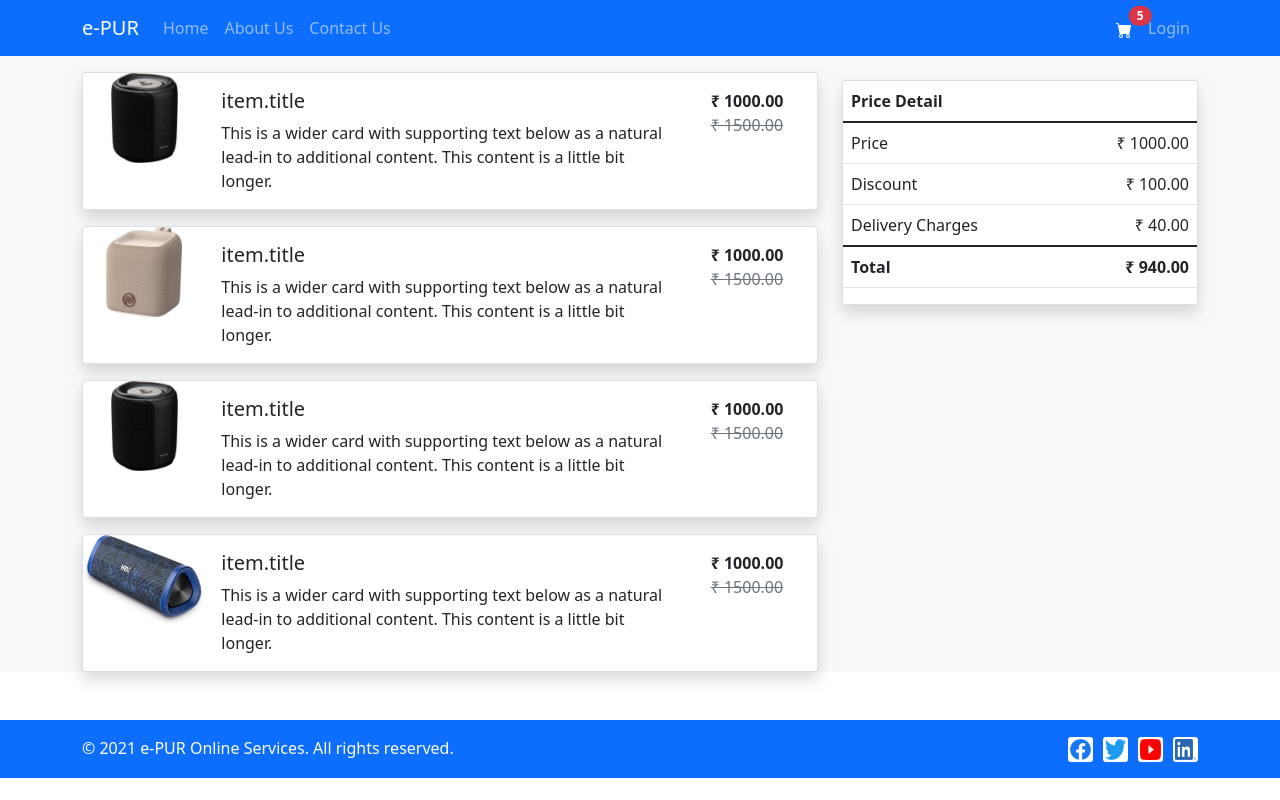
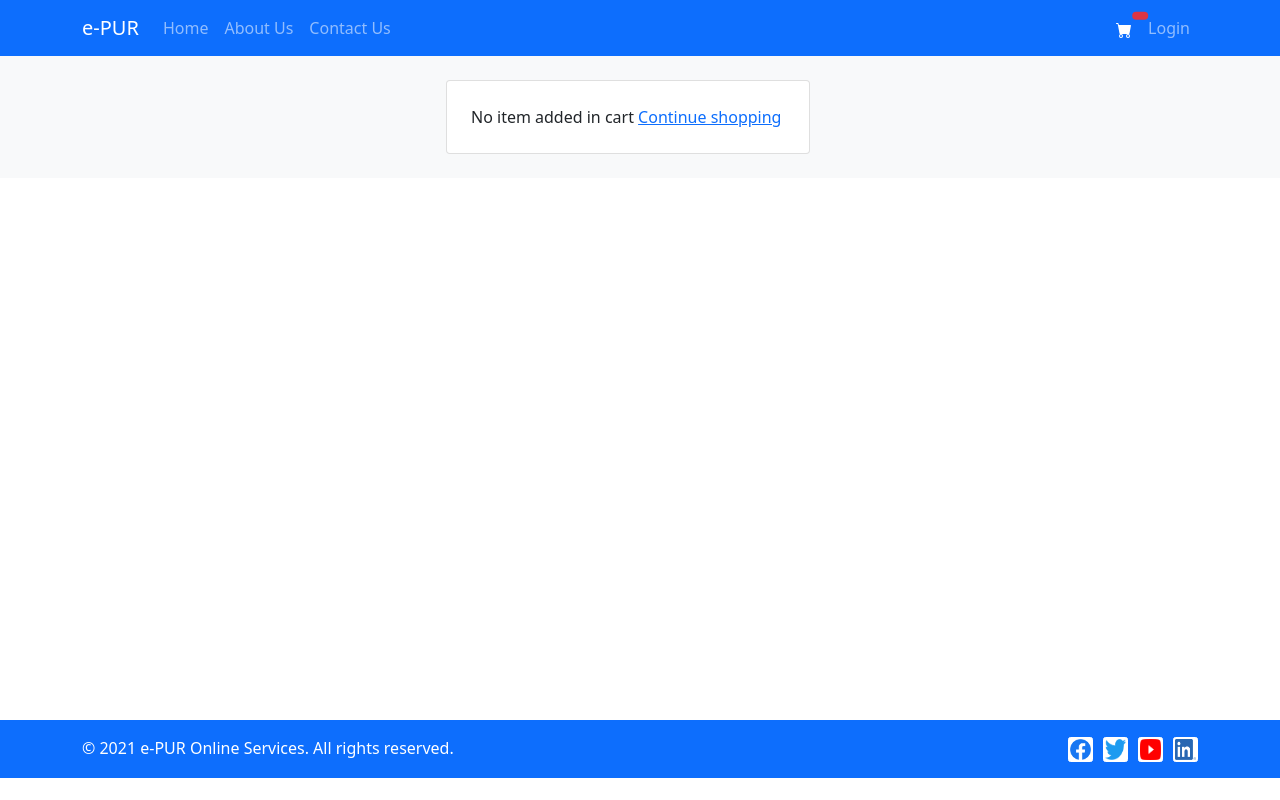
Before and after one commit to manishsk99/ReactJS, a React (Create React App) app: page /cart in a window 1280 px wide. Built offline with nearby package versions, Linux system fonts and the light colour scheme.

Commit message:
Cart functionality

```diff
--- a/package.json
+++ b/package.json
@@ -13,6 +13,7 @@
     "react-icons": "^4.3.1",
     "react-router-dom": "^6.0.2",
     "react-scripts": "4.0.3",
+    "react-toastify": "^8.1.0",
     "web-vitals": "^1.1.2"
   },
   "scripts": {
--- a/src/App.js
+++ b/src/App.js
@@ -1,7 +1,8 @@
 import { BrowserRouter, Routes, Route } from 'react-router-dom';
-import { useState, useEffect } from 'react';
+import { useState, useEffect, createContext } from 'react';
 import './App.css';
 import 'bootstrap/dist/css/bootstrap.min.css';
+import 'react-toastify/dist/ReactToastify.css';
 import './components/basic/Basic.css';
 import Header from './components/basic/Header';
 import Home from './components/basic/Home';
@@ -20,14 +21,20 @@ import MyProfile from './components/basic/MyProfile';
 import AddItem from './components/ecom/AddItem';
 import Transactions from './components/payment/Transactions';
 import AccountHome from './components/basic/AccountHome';
+import ItemDetail from './components/ecom/ItemDetail';
+import { ToastContainer } from 'react-toastify';
+
+export const HeaderContext = createContext();
 
 function App() {
   let [localData, setLocalData] = useState({});
+  let [cartItemCount, setCartItemCount] = useState(0);
   useEffect(() => {
     let localDataTemp = {};
     localDataTemp["is_logged_In"] = localStorage.getItem("is_logged_In");
     localDataTemp["user_data"] = localStorage.getItem("user_data");
     setLocalData(localDataTemp);
+    updateCartItemCount();
   }, []);
 
   function updateLocalData(localStorageObj) {
@@ -37,28 +44,38 @@ function App() {
     setLocalData(localDataTemp);
   }
 
+  function updateCartItemCount() {
+    setCartItemCount(localStorage.getItem("cart_items_count"));
+  }
+
   return (
     <div>
       <BrowserRouter>
-        <Header localData={localData} updateLocalData = {updateLocalData} />
+        <Header localData={localData} cartItemCount={cartItemCount} updateLocalData={updateLocalData} />
+        <ToastContainer />
         <div className="app-body">
 
           <Routes>
-            <Route path="/" element={<Ecom />} />
+            <Route path="/" element={
+              <HeaderContext.Provider value={updateCartItemCount}>
+                <Ecom />
+              </HeaderContext.Provider>
+            } />
             <Route path="/about" element={<About />} />
             <Route path="/contact" element={<Contact />} />
-            <Route path="/login" element={<Login updateLocalData = {updateLocalData} />} />
+            <Route path="/login" element={<Login updateLocalData={updateLocalData} />} />
             <Route path="/logout" element={<Logout />} />
             <Route path="/signup" element={<Signup />} />
             <Route path="/forgetPassword" element={<ForgetPassword />} />
 
             <Route path="/myprofile" element={<AccountHome comp={MyProfile} />} />
-            <Route path="/additem" element={<AccountHome comp = {AddItem} />} />
+            <Route path="/additem" element={<AccountHome comp={AddItem} />} />
 
-            <Route path="/trans" element={<AccountHome comp = {Transactions} />} />
+            <Route path="/trans" element={<AccountHome comp={Transactions} />} />
 
             <Route path="/home" element={<Home />} />
-            <Route path="/cart" element={<Cart />} />
+            <Route path="/itemDetail/:id" element={<ItemDetail />} />
+            <Route path="/cart" element={<Cart updateCartItemCount={updateCartItemCount}/>} />
 
             <Route path="*" element={<PageNotFound />} />
           </Routes>
--- a/src/components/Basic/AccountSidebar.js
+++ b/src/components/Basic/AccountSidebar.js
@@ -13,6 +13,9 @@ function AccountSidebar() {
             <ListGroup.Item action as={Link} to="/trans" href="#link3">
                 Transactions
             </ListGroup.Item>
+            <ListGroup.Item action as={Link} to="/logout" href="#link4">
+                Logout
+            </ListGroup.Item>
         </ListGroup>
     );
 }
--- a/src/components/Basic/Header.js
+++ b/src/components/Basic/Header.js
@@ -4,7 +4,6 @@ import { THEME_COLOR } from './Constants';
 import { BsCartFill } from 'react-icons/bs';
 
 function Header(props) {
-
     function logout() {
         localStorage.removeItem('is_logged_In');
         localStorage.removeItem('user_detail');
@@ -13,7 +12,7 @@ function Header(props) {
 
     return (
         <>
-            <Navbar collapseOnSelect expand="sm" bg={THEME_COLOR} variant="dark">
+            <Navbar collapseOnSelect expand="sm" bg={THEME_COLOR} variant="dark" className='sticky-top'>
                 <Container>
 
                     {/* <Link className="navbar-brand" to="/"><img src="././epur_big_logo.png" width="100" height="30" className="d-inline-block align-top" alt="e-PUR"/></Link>  */}
@@ -30,7 +29,7 @@ function Header(props) {
                             <Nav.Link eventKey="4" as={Link} className="text-white position-relative" to="/cart">
                                 <BsCartFill />
                                 <span className="position-absolute top-0 start-100 translate-middle badge rounded-pill bg-danger">
-                                    5
+                                    {props.cartItemCount}
                                     <span className="visually-hidden">No. of items</span>
                                 </span>
                             </Nav.Link>
--- a/src/components/ecom/Cart.js
+++ b/src/components/ecom/Cart.js
@@ -1,22 +1,80 @@
 import CartItem from '../sub_components/CartItem';
-import CartSummery from '../sub_components/CartSummery';
+import CartSummery from '../sub_components/CartSummary';
 import { Container } from 'react-bootstrap';
-function Cart() {
+import { useEffect, useState } from 'react';
+import { toast } from 'react-toastify';
+import { Link } from 'react-router-dom';
+
+function Cart(props) {
+    const [cartItems, setCartItems] = useState([]);
+    const [cartSummary, setCartSummary] = useState({});
+
+    useEffect(() => {
+        if (localStorage.getItem("cart_items") != null) {
+            let cartItemsLS = JSON.parse(localStorage.getItem("cart_items"));
+            // console.log("cartItems111::" + cartItemsLS);
+            setCartItems(cartItemsLS);
+        }
+        updateCartSummery();
+    }, []);
+
+    function removeItemFromCartOpration(itemIdToDelete) {
+        removeItemFromCart(itemIdToDelete);
+        if (localStorage.getItem("cart_items") != null) {
+            let cartItemsLS = JSON.parse(localStorage.getItem("cart_items"));
+            setCartItems(cartItemsLS);
+        }
+        props.updateCartItemCount();
+        updateCartSummery();
+    }
+
+    function updateCartSummery() {
+        if (localStorage.getItem("cart_items") != null) {
+            let cartItemsLS = JSON.parse(localStorage.getItem("cart_items"));
+            let itemPrice = 0;
+            let discAmount = 100;
+            let deliveryChrg = 50;
+            cartItemsLS.forEach(item => {
+                itemPrice = itemPrice + parseFloat(item.selling_price);
+            });
+            let totalAmount = (itemPrice + deliveryChrg) - discAmount;
+            let cartSummary = {
+                "itemTotalPrice": itemPrice,
+                "discountAmount": discAmount,
+                "deliveryCharges": deliveryChrg,
+                "totalAmount": totalAmount
+            };
+            setCartSummary(cartSummary);
+        }
+    }
+
     return (
         <div className="bg-light">
             <Container>
-            <div className="mb-3">
-                <div className="row">
-                    <div className="col-sm-8">
-                        <CartItem itemDetail={{ "title": "Item1", "img": "item1.jpeg" }}/>
-                        <CartItem itemDetail={{ "title": "Item2", "img": "item2.jpeg" }}/>
-                        <CartItem itemDetail={{ "title": "Item3", "img": "item1.jpeg" }}/>
-                        <CartItem itemDetail={{ "title": "Item4", "img": "item3.jpeg" }}/>
+                <div className="mb-3">
+                    <div className="row">
+                        {cartItems.length === 0 ?
+                            <div className="row justify-content-center p-4">
+                                <div className="card col-sm-8 col-lg-4 p-4">
+                                    <span>No item added in cart <Link to="/">Continue shopping</Link></span>
+                                </div>
+                            </div>
+                            :
+                            <>
+                                <div className="col-sm-8 pt-5">
+                                    {
+                                        cartItems.map((item, key) =>
+                                            <CartItem key={key} itemDetail={item} removeFunction={removeItemFromCartOpration} />
+                                        )
+                                    }
+                                </div>
+                                <div className="col-sm-4">
+                                    <CartSummery cartSummary={cartSummary} />
+                                </div>
+                            </>
+                        }
+
                     </div>
-                    <div className="col-sm-4">
-                        <CartSummery/>
-                    </div>
-                </div>
                 </div>
             </Container>
         </div>
@@ -24,3 +82,43 @@ function Cart() {
 }
 
 export default Cart;
+
+export function addToCart(item) {
+    let cartItems = [];
+    if (localStorage.getItem("cart_items") != null) {
+        cartItems = JSON.parse(localStorage.getItem("cart_items"));
+        // console.log("cartItems111::" + JSON.stringify(cartItems));
+    }
+    let isItemAlreadyAdded = 0;
+    for (let i = 0; i < cartItems.length; i++) {
+        const itemLS = cartItems[i];
+        if (itemLS.id === item.id) {
+            isItemAlreadyAdded = 1;
+            break;
+        }
+    }
+    if (isItemAlreadyAdded === 0) {
+        cartItems.push(item);
+    }
+    localStorage.setItem("cart_items", JSON.stringify(cartItems));
+    localStorage.setItem("cart_items_count", cartItems.length);
+
+    toast.success(item.name + " added to cart", { autoClose: 2000 });
+}
+
+function removeItemFromCart(itemIdToDelete) {
+    if (localStorage.getItem("cart_items") != null) {
+        let cartItemsLS = JSON.parse(localStorage.getItem("cart_items"));
+        for (let i = 0; i < cartItemsLS.length; i++) {
+            const itemLS = cartItemsLS[i];
+            // console.log("ids::" + itemLS.id + "," + item.id);
+            if (itemLS.id === itemIdToDelete) {
+                cartItemsLS.splice(i, 1);
+                // console.log("after delete");
+                break;
+            }
+        }
+        localStorage.setItem("cart_items", JSON.stringify(cartItemsLS));
+        localStorage.setItem("cart_items_count", cartItemsLS.length);
+    }
+}
--- /dev/null
+++ b/src/components/ecom/ItemDetail.js
@@ -0,0 +1,12 @@
+import { Container } from "react-bootstrap";
+
+function ItemDetail() {
+
+    return (
+        <Container>
+            Product Detail
+        </Container>
+     );
+}
+
+export default ItemDetail;
--- a/src/components/sub_components/CartItem.js
+++ b/src/components/sub_components/CartItem.js
@@ -1,21 +1,30 @@
+import { CloseButton } from "react-bootstrap";
+import { IMAGE_BASE_URL } from "../basic/Constants";
+
 function CardItem(props) {
     let item = props.itemDetail;
+
+    function removeItemFunction () {
+        props.removeFunction(item.id);
+    }
+
     return (
         <div className="card sm-3 mt-3 shadow">
+            <CloseButton className="position-absolute top-0 end-0" onClick={removeItemFunction}/>
             <div className="row g-0">
                 <div className="col-sm-2">
-                    <img src={`images/${item.img}`} className="cart-img img-fluid rounded-start" alt="..." />
+                    <img src={IMAGE_BASE_URL + item.primary_image} className="cart-img img-fluid rounded-start" alt={item.name} />
                 </div>
-                <div className="col-sm-8">
+                <div className="col-sm-6">
                     <div className="card-body">
-                        <h5 className="card-title">item.title</h5>
-                        <p className="card-text">This is a wider card with supporting text below as a natural lead-in to additional content. This content is a little bit longer.</p>
+                        <h5 className="card-title">{item.name}</h5>
+                        <p className="card-text">{item.short_description}</p>
                     </div>
                 </div>
-                <div className="col-sm-2">
+                <div className="col-sm-4 text-end">
                     <div className="card-body">
-                        <strong>&#x20B9; 1000.00</strong> <br />
-                        <strike className="text-muted">&#x20B9; 1500.00</strike>
+                        <strong>&#x20B9; {item.selling_price}</strong> <br />
+                        <strike className="text-muted">&#x20B9; {item.mrp}</strike>
                     </div>
                 </div>
             </div>
--- a/src/components/sub_components/CartSummery.js
+++ b/src/components/sub_components/CartSummary.js
@@ -1,6 +1,8 @@
-function CartSummary() {
+
+function CartSummary({cartSummary}) {
     return (
-        <div className="card mt-4 bg-white shadow">
+        <div className="pt-5  sticky-top">
+        <div className="card mt-3 bg-white shadow">
         <table className="table">
             <thead>
                 <tr>
@@ -10,25 +12,26 @@ function CartSummary() {
             <tbody>
                 <tr>
                     <td>Price</td>
-                    <td className="text-end">&#x20B9; 1000.00</td>
+                    <td className="text-end">&#x20B9; {cartSummary.itemTotalPrice}</td>
                 </tr>
                 <tr>
                     <td>Discount</td>
-                    <td className="text-end">&#x20B9; 100.00</td>
+                    <td className="text-end">&#x20B9; {cartSummary.discountAmount}</td>
                 </tr>
                 <tr>
                     <td>Delivery Charges</td>
-                    <td className="text-end">&#x20B9; 40.00</td>
+                    <td className="text-end">&#x20B9; {cartSummary.deliveryCharges}</td>
                 </tr>
             </tbody>
             <thead>
                 <tr>
                     <th scope="col">Total</th>
-                    <th className="text-end">&#x20B9; 940.00</th>
+                    <th className="text-end">&#x20B9; {cartSummary.totalAmount}</th>
                 </tr>
             </thead>
         </table>
         </div>
+        </div>
     )
 }
 export default CartSummary;
```
Also changed, not shown: src/components/Basic/Basic.js (+38 -29 lines), src/components/ecom/AddItem.js (+16 -38 lines), src/components/sub_components/ItemCard.js (+15 -4 lines), 1 other file (tests, documents, lock files or other folders).
